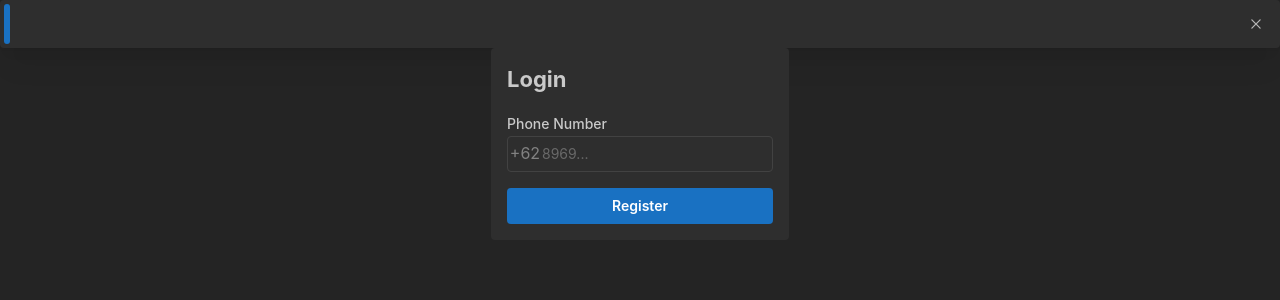
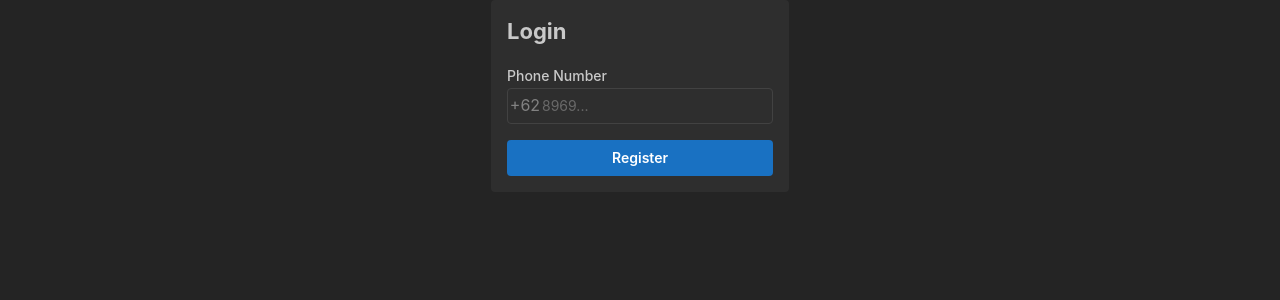
Before and after one commit to bipproduction/wibu-ai, a Next.js app: page /login in a window 1280 px wide. Shown: the top 300 px of the page. Built offline with nearby package versions, Linux system fonts and the light colour scheme.

Commit message:
update baru perbaikan middleware

```diff
--- a/src/app/layout.tsx
+++ b/src/app/layout.tsx
@@ -5,9 +5,9 @@ import "@mantine/notifications/styles.css";
 
 import {
   ColorSchemeScript,
-  MantineProvider,
-  Notification
+  MantineProvider
 } from "@mantine/core";
+import { Notifications } from "@mantine/notifications";
 
 export const metadata = {
   title: "My Mantine app",
@@ -26,7 +26,7 @@ export default function RootLayout({
       </head>
       <body>
         <MantineProvider defaultColorScheme="dark">
-          <Notification />
+          <Notifications />
           {children}
         </MantineProvider>
       </body>
```
